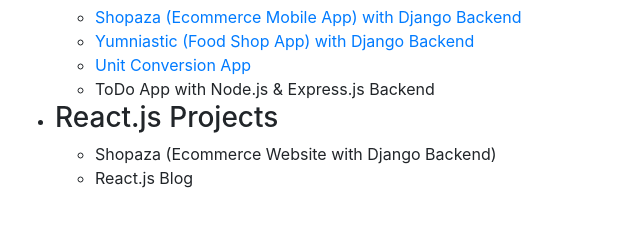
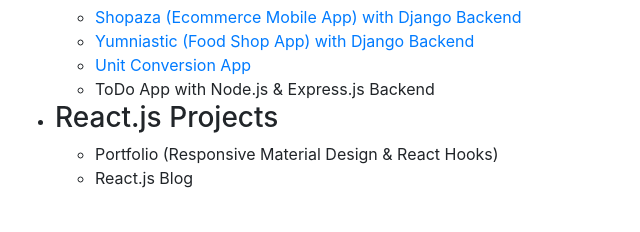
Before and after one commit to 1hanzla100/CV, a plain HTML site: page index.html in a window 1280 px wide. Shown: the part 2772-3004 px from the top of the page, 0-640 px from the left. Drawn offline with nearby package versions, Linux system fonts and the light colour scheme.

Commit message:
Updated React Projects

```diff
--- a/CV.html
+++ b/index.html
@@ -246,7 +246,7 @@
                     <li>
                         <h3>React.js Projects</h3>
                         <ul>
-                            <li>Shopaza (Ecommerce Website with Django Backend)</li>
+                            <li>Portfolio (Responsive Material Design & React Hooks)</li>
                             <li>React.js Blog</li>
                         </ul>
                     </li>
```
